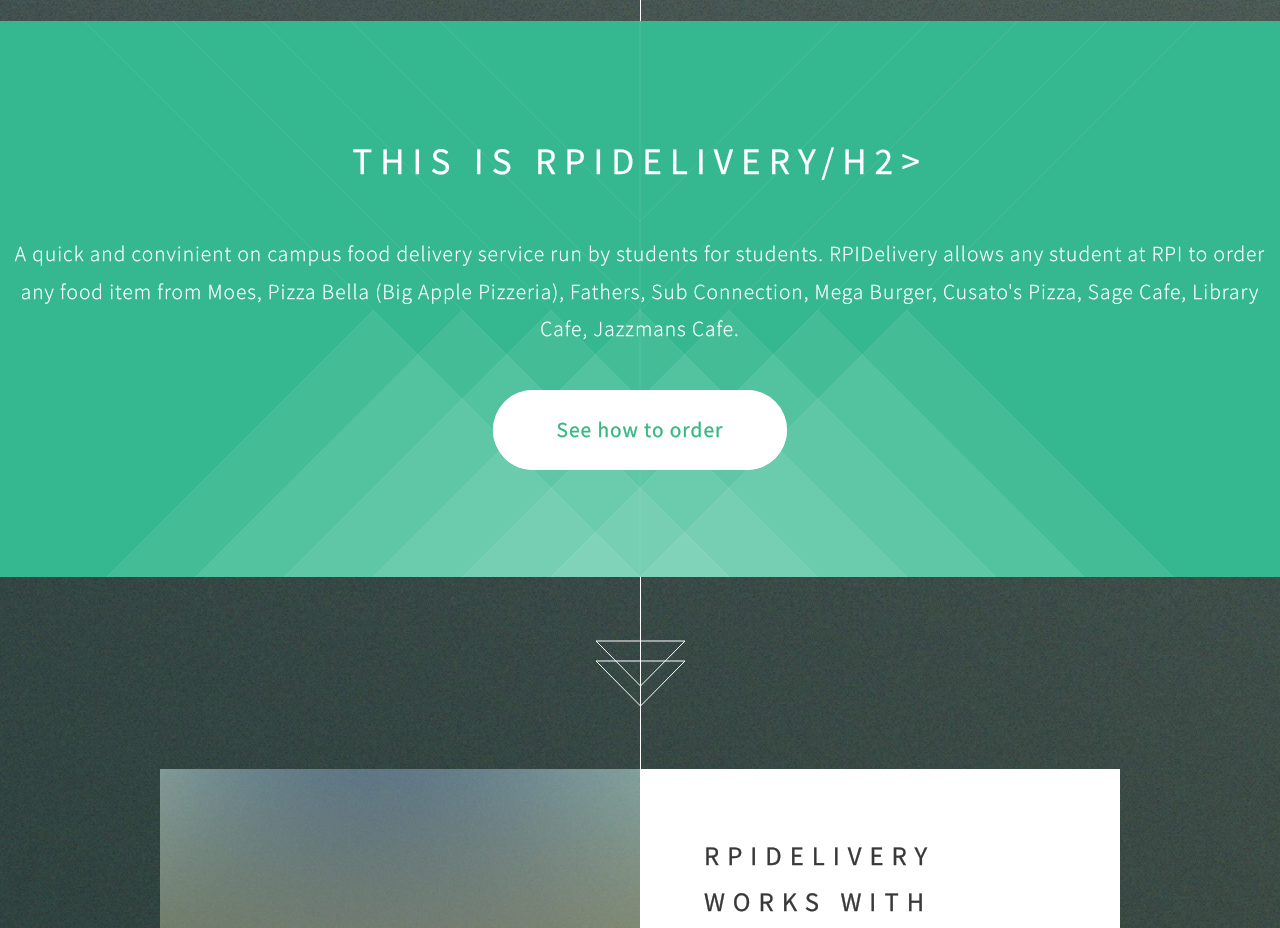
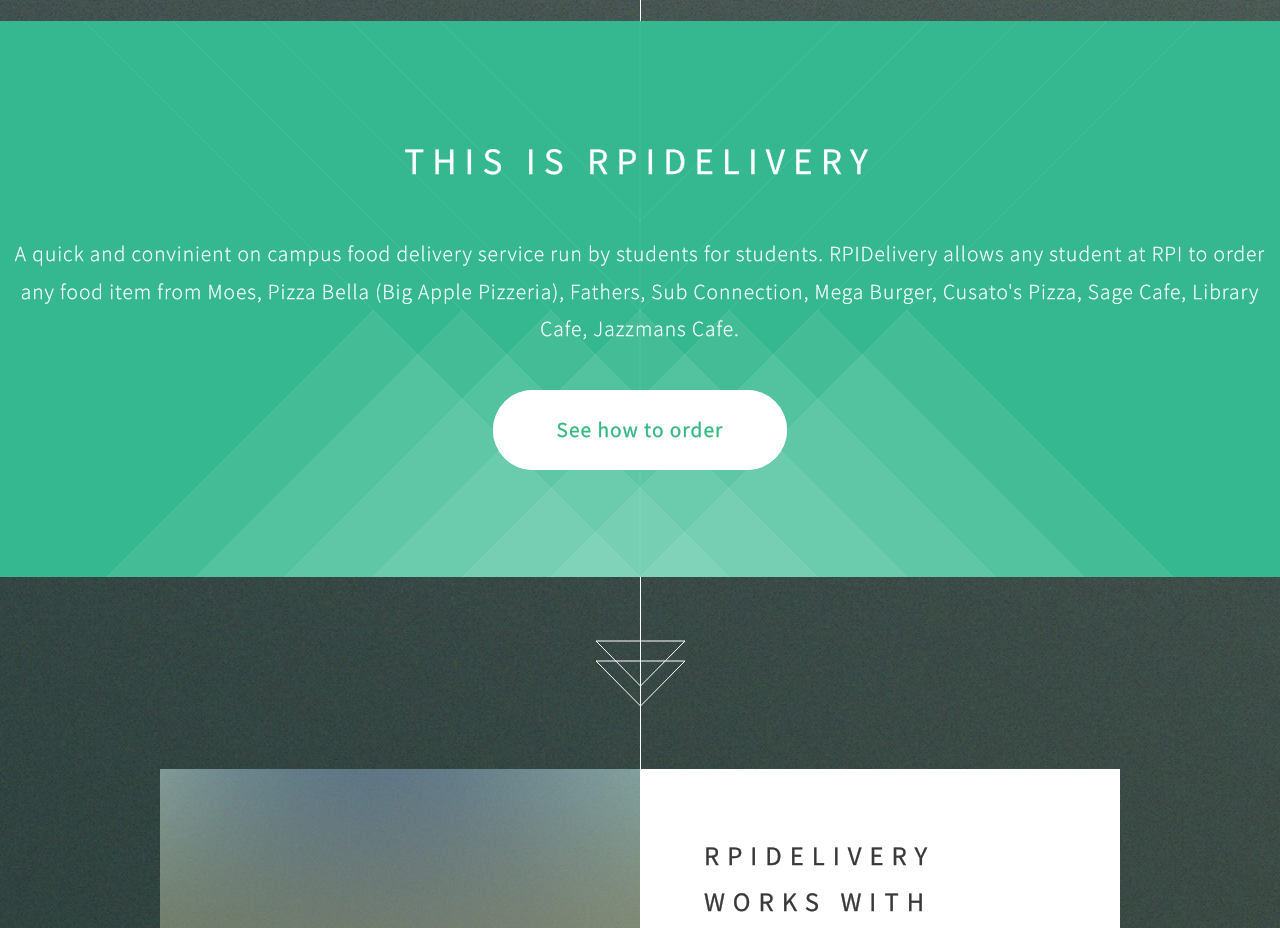
Before and after one commit to hamlim/RPIDelivery, a plain HTML site: page index.html in a window 1280 px wide. Shown: the part 800-1728 px from the top of the page. Drawn offline with Linux system fonts and the light colour scheme.

Commit message:
html is important yall

```diff
--- a/index.html
+++ b/index.html
@@ -29,7 +29,7 @@
 		<!-- Banner -->
 			<section id="banner">
 				<header>
-					<h2>This is RPIDelivery/h2>
+					<h2>This is RPIDelivery</h2>
 				</header>
 				<p>A quick and convinient on campus food delivery service run by students for students. RPIDelivery allows any student at RPI to
                 order any food item from Moes, Pizza Bella (Big Apple Pizzeria), Fathers, Sub Connection, Mega Burger, Cusato's Pizza, Sage Cafe, Library Cafe, Jazzmans Cafe.</p>
```
